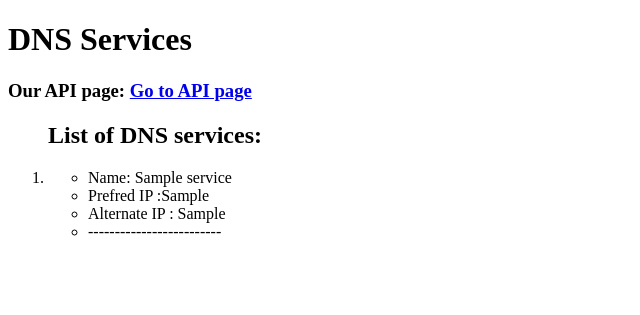
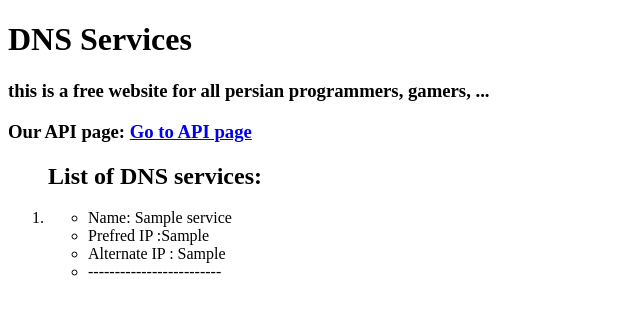
Before and after one commit to bardianz/notro-dns, a Django app: template backend/api/templates/api/index.html in a window 1280 px wide. Shown: the top 315 px of the page, without its empty margins (0-640 px from the left). Run offline with Django 5.2, Linux system fonts and the light colour scheme; the template is opened without the code that fills it: most values are stand-ins (such as "Sample title", 1, 10 or a date in 2020).

Commit message:
add h3 text to html

```diff
--- a/backend/api/templates/api/index.html
+++ b/backend/api/templates/api/index.html
@@ -11,6 +11,7 @@
 
     <div>
             <h1>DNS Services</h1>
+            <h3>this is a free website for all persian programmers, gamers, ...</h3>
     </div>
 
     <div>
```
